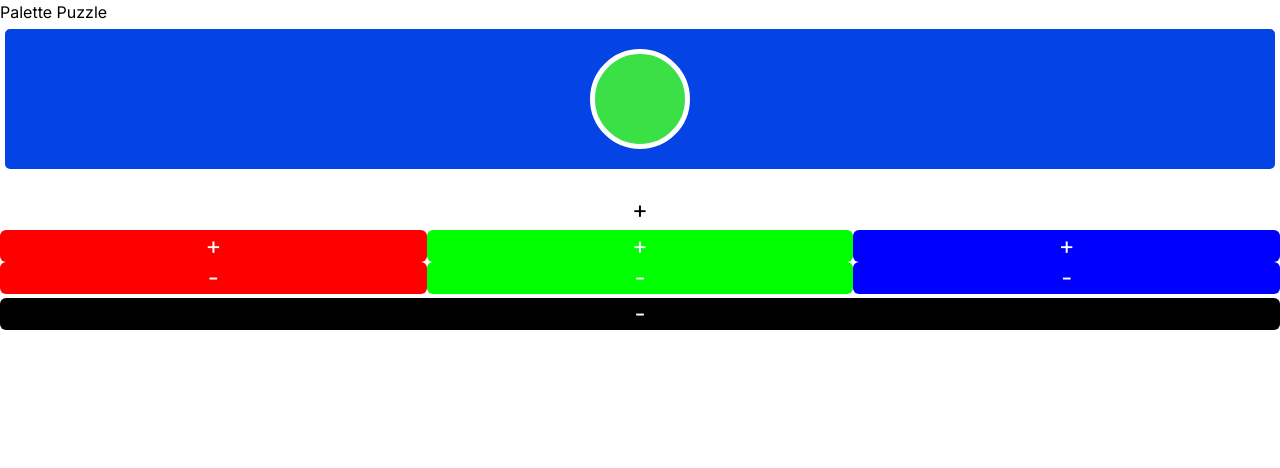
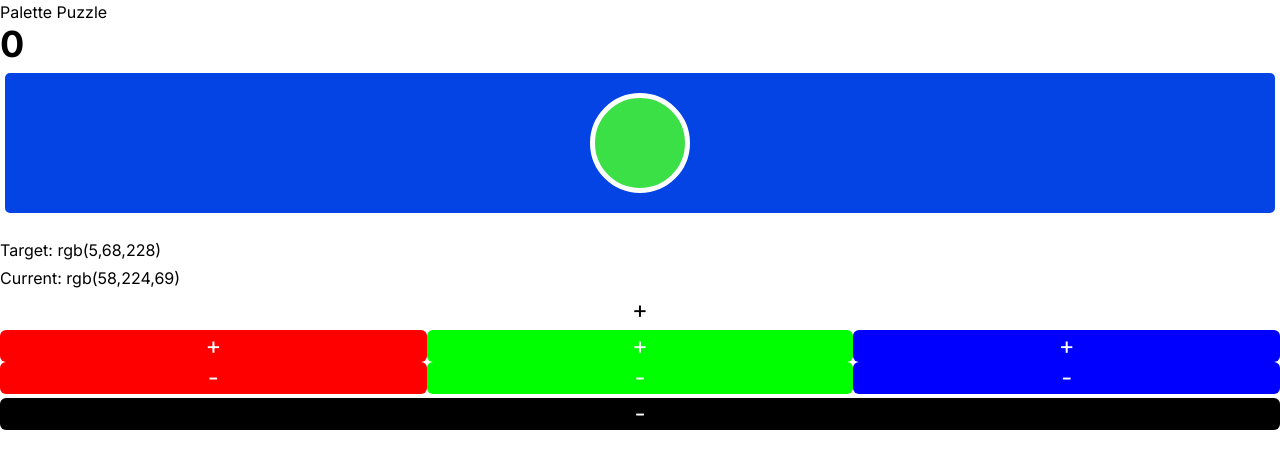
Before and after one commit to jalberse/palette_puzzle, a Next.js app: page / in a window 1280 px wide. Shown: the top 468 px of the page. Built offline with nearby package versions, Linux system fonts and the light colour scheme.

Commit message:
Basic win condition

```diff
--- a/app/ColorDisplay.tsx
+++ b/app/ColorDisplay.tsx
@@ -7,6 +7,12 @@ interface ColorDisplayProps {
 }
 
 const ColorDisplay: React.FC<ColorDisplayProps> = ({ targetColor, currentColor, rgbToString }) => {
+
+  // TODO Consider having the gap between the elements shrink as we approach the target
+  //      color, so that they *just* touch when the colors are equal (but not until then).
+
+  // TODO And consider tailwind classes...
+
   return (
     <div className="mb-4">
       <div
--- a/app/puzzle.tsx
+++ b/app/puzzle.tsx
@@ -1,7 +1,7 @@
 "use client";
 
 import React, { useState, useEffect } from "react";
-import { addColor, getRandomColor, RGBColor, rgbToString } from "./rgb";
+import { addColor, colorsApproxEqual, colorsEqual, getRandomColor, RGBColor, rgbToString } from "./rgb";
 import ColorDisplay from './ColorDisplay';
 import PaletteButton from './PaletteButton';
 
@@ -33,6 +33,12 @@ const Puzzle = () => {
 
   const [currentColor, setCurrentColor] = useState<{ r: number; g: number; b: number; }>({ r: 0, g: 0, b: 0 });
   const [targetColor, setTargetColor] = useState<{ r: number; g: number; b: number; }>({ r: 0, g: 0, b: 0 });
+  const [score, setScore] = useState(0);
+
+  // TODO Similar to the tik-tak-toe example, check for a win condition: the colors match.
+  //      If they do, display a "You win!" message with the score.
+  //      While they haven't won, display the current score: the number of times any of the buttons has been clicked.
+  //      (the goal is to get the lowest score possible)
 
   // Note that [] as the second argument means that this effect will only run once on Mount.
   useEffect(() => {
@@ -40,22 +46,63 @@ const Puzzle = () => {
     setTargetColor(getRandomColor());
   }, []);
 
-  const addWhite = () => setCurrentColor(prev => addColor(prev, { r: 1, g: 1, b: 1 }));
-  const removeWhite = () => setCurrentColor(prev => addColor(prev, { r: -1, g: -1, b: -1 }));
+  const addWhite = () => {
+    setCurrentColor(prev => addColor(prev, { r: 1, g: 1, b: 1 }));
+    setScore(prev => prev + 1);
+  };
+  const removeWhite = () => {
+    setCurrentColor(prev => addColor(prev, { r: -1, g: -1, b: -1 }));
+    setScore(prev => prev + 1);
+  };
 
-  const addRed = () => setCurrentColor(prev => addColor(prev, { r: 1, g: 0, b: 0 }));
-  const addGreen = () => setCurrentColor(prev => addColor(prev, { r: 0, g: 1, b: 0 }));
-  const addBlue = () => setCurrentColor(prev => addColor(prev, { r: 0, g: 0, b: 1 }));
+  const addRed = () => {
+    setCurrentColor(prev => addColor(prev, { r: 1, g: 0, b: 0 }));
+    setScore(prev => prev + 1);
+  };
+  const addGreen = () => {
+    setCurrentColor(prev => addColor(prev, { r: 0, g: 1, b: 0 }));
+    setScore(prev => prev + 1);
+  };
+  const addBlue = () => {
+    setCurrentColor(prev => addColor(prev, { r: 0, g: 0, b: 1 }));
+    setScore(prev => prev + 1);
+  };
 
-  const removeRed = () => setCurrentColor(prev => addColor(prev, { r: -1, g: 0, b: 0 }));
-  const removeGreen = () => setCurrentColor(prev => addColor(prev, { r: 0, g: -1, b: 0 }));
-  const removeBlue = () => setCurrentColor(prev => addColor(prev, { r: 0, g: 0, b: -1 }));
+  const removeRed = () => {
+    setCurrentColor(prev => addColor(prev, { r: -1, g: 0, b: 0 }));
+    setScore(prev => prev + 1);
+  };
+  const removeGreen = () => {
+    setCurrentColor(prev => addColor(prev, { r: 0, g: -1, b: 0 }));
+    setScore(prev => prev + 1);
+  };
+  const removeBlue = () => {
+    setCurrentColor(prev => addColor(prev, { r: 0, g: 0, b: -1 }));
+    setScore(prev => prev + 1);
+  };
+
+  // TODO More similar to wordle, I might expect that we lift the state up
+  //   and display a win "card" over the puzzle? Go check out wordle.
+  const win = colorsApproxEqual(currentColor, targetColor, 0);
+  if (win) {
+    return (
+      <div>
+        <h1>You win!</h1>
+        <p>Score: {score}</p>
+      </div>
+    );
+  }
+
+  // TODO Reference tik-tak-toe and create a running list of all the currentColors as they change.
+  //      This will let us store the history of the game and replay it, or create a gradient on win.
 
   // TODO Fix button positionings, make it pretty.
-
   return (
     <div className="flex flex-col items-stretch gap-1">
+      <h1 className="items-center text-4xl font-bold">{score}</h1>
       <ColorDisplay targetColor={targetColor} currentColor={currentColor} rgbToString={rgbToString} />
+      <p>Target: {rgbToString(targetColor)}</p>
+      <p>Current: {rgbToString(currentColor)}</p>
       <PaletteButton increase={true} onClick={addWhite} className="
         bg-game-button-white
         active:bg-game-button-white-active
--- a/app/rgb.tsx
+++ b/app/rgb.tsx
@@ -5,6 +5,28 @@ export type RGBColor = {
   g: number;
   b: number;
 };
+
+// Implement equality for RGBColor
+export function colorsEqual(a: RGBColor, b: RGBColor) {
+  return a.r === b.r && a.g === b.g && a.b === b.b;
+}
+
+// Approximate equality; tolerance is element-wise
+export function colorsApproxEqual(a: RGBColor, b: RGBColor, tolerance: number) {
+  return (
+    Math.abs(a.r - b.r) <= tolerance &&
+    Math.abs(a.g - b.g) <= tolerance &&
+    Math.abs(a.b - b.b) <= tolerance
+  );
+}
+
+// Get the euclidian distance between two colors
+export function colorDistance(a: RGBColor, b: RGBColor) {
+  return Math.sqrt(
+    Math.pow(a.r - b.r, 2) + Math.pow(a.g - b.g, 2) + Math.pow(a.b - b.b, 2)
+  );
+}
+
 
 export function getRandomColor() {
   const r = Math.floor(Math.random() * 256);
```
